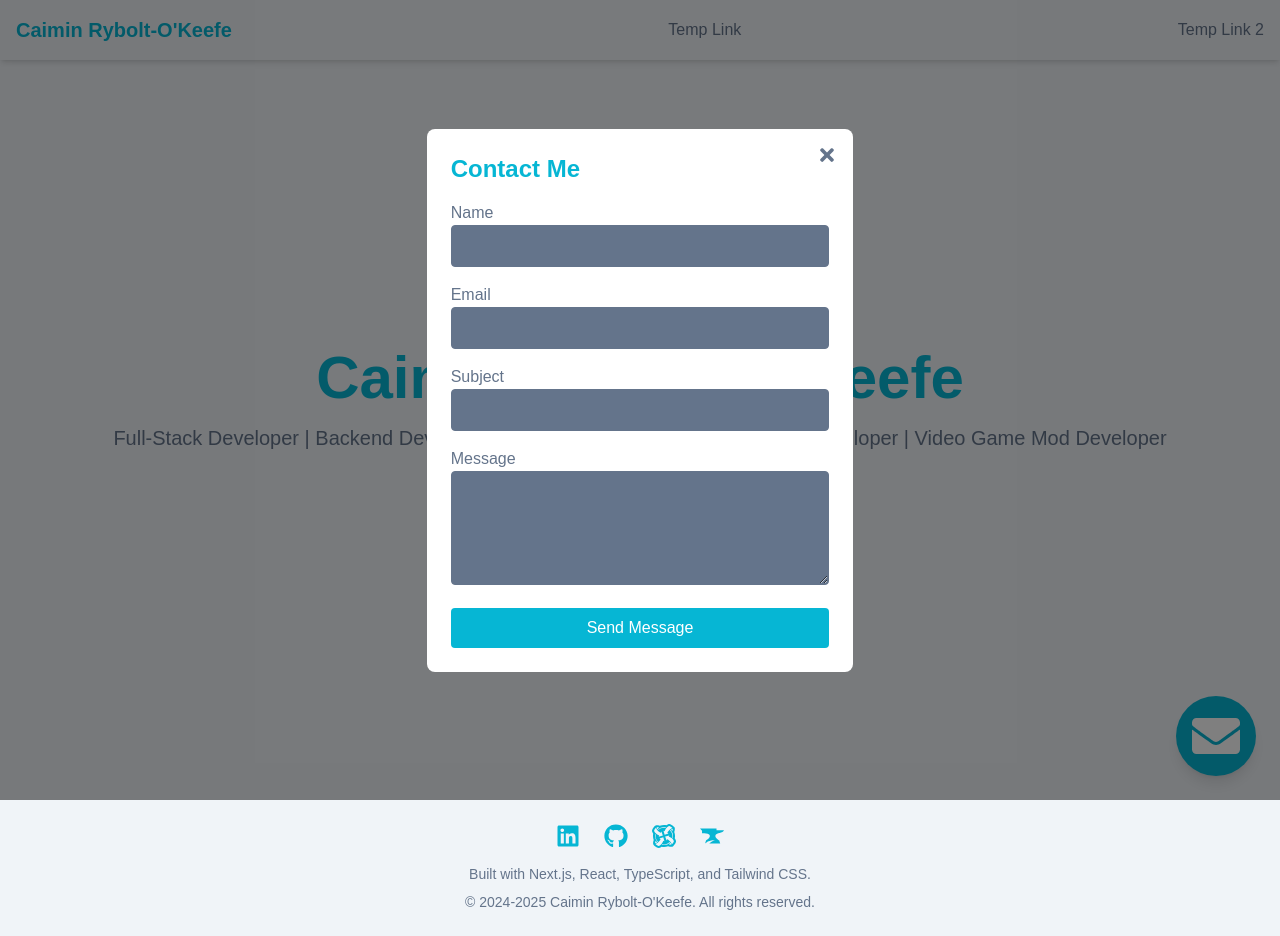
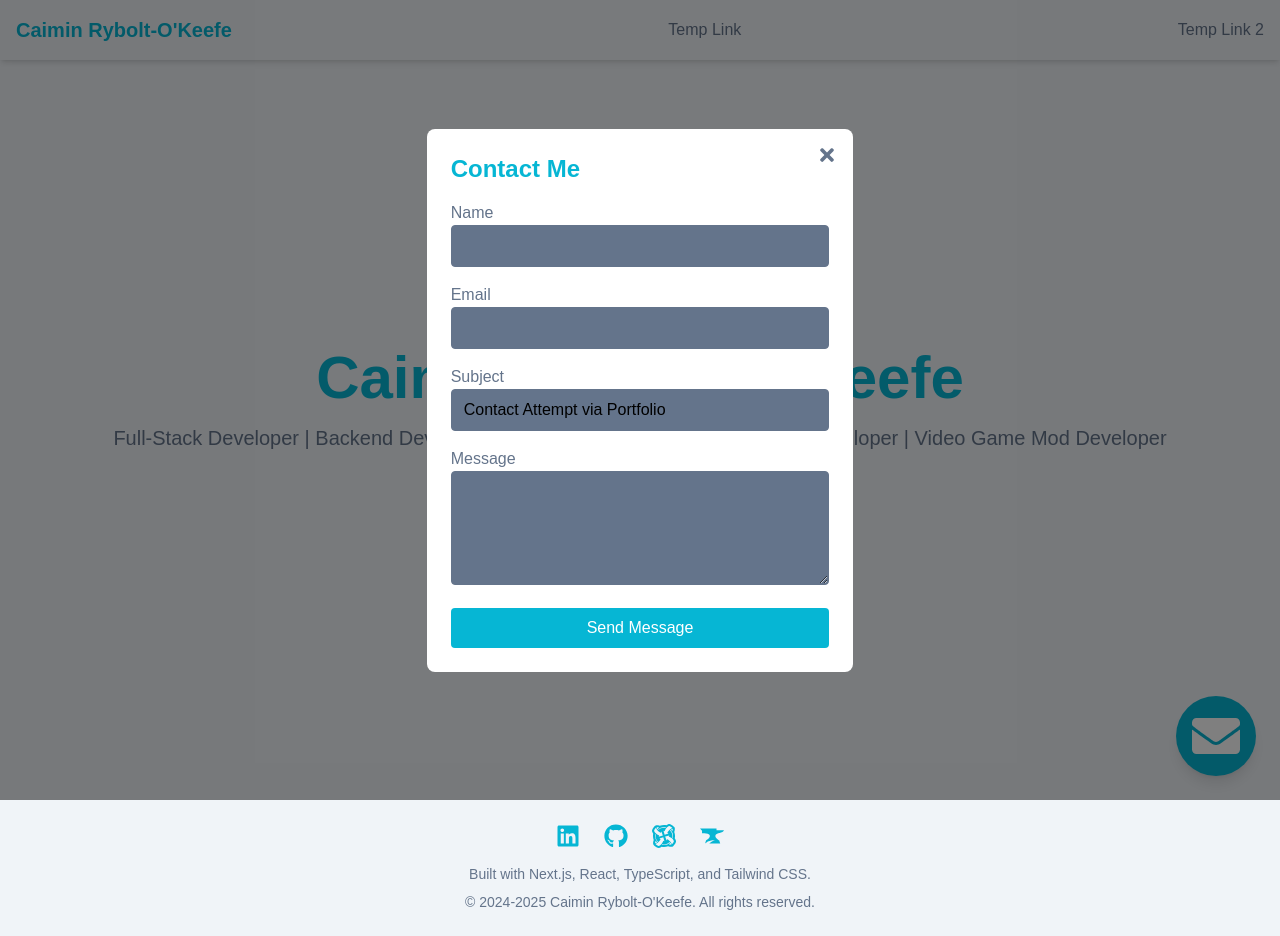
Before and after one commit to CaiminRO/portfolio, a Next.js app in the folder apps/web/: page / in a window 1280 px wide. Both pictures are taken after a click on the button "Contact Me". Built offline with nearby package versions, Linux system fonts and the light colour scheme.

Commit message:
refactor: default subject

```diff
--- a/apps/web/src/components/common/contact/ContactForm.tsx
+++ b/apps/web/src/components/common/contact/ContactForm.tsx
@@ -21,6 +21,8 @@ export default function ContactForm({ isOpen, onClose }: ContactFormProps) {
   const [success, setSuccess] = useState(false);
   const [error, setError] = useState("");
 
+  const subjectDefault = "Contact Attempt via Portfolio";
+
   const {
     register,
     handleSubmit,
@@ -33,7 +35,7 @@ export default function ContactForm({ isOpen, onClose }: ContactFormProps) {
         email: string()
           .email("Invalid email format")
           .required("Email is required"),
-        subject: string().default("Contact Attempt via Portfolio"),
+        subject: string().default(subjectDefault),
         message: string().required("Message is required"),
       })
     ),
@@ -123,6 +125,7 @@ export default function ContactForm({ isOpen, onClose }: ContactFormProps) {
               id="subject"
               {...register("subject")}
               className={contactStyles.fieldInput}
+              defaultValue={subjectDefault}
             />
             {/* Subject Validation */}
             {errors.subject && <p className={contactStyles.fieldError}>{errors.subject.message}</p>}
```
